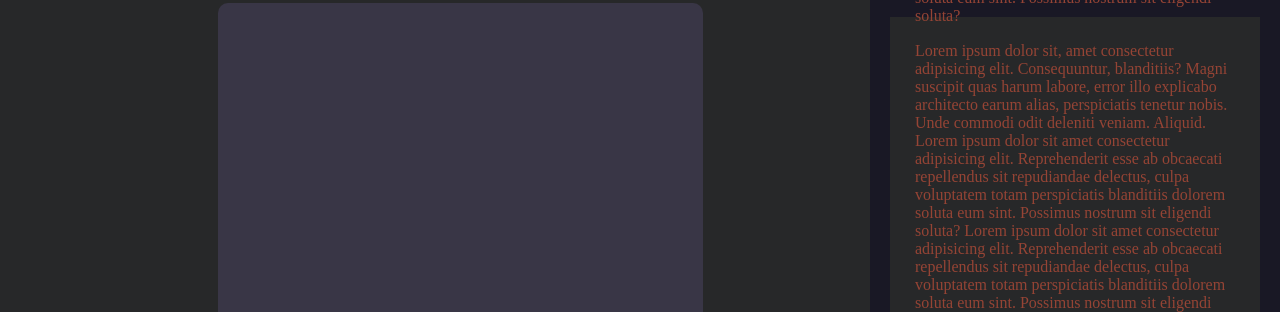
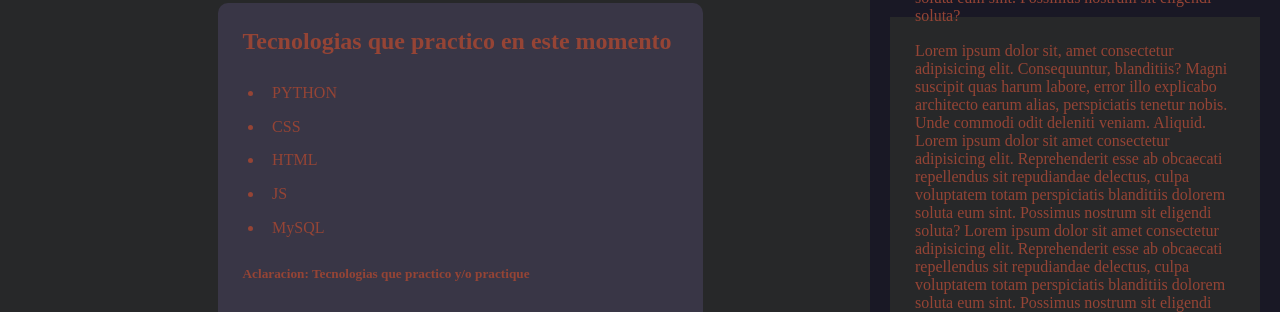
Before and after one commit to tulaangel289/tulaangel289.github.io, a plain HTML site: page index.html in a window 1280 px wide. Shown: the part 488-800 px from the top of the page. Drawn offline with Linux system fonts and the light colour scheme.

Commit message:
Agregue texto a uno de los contenedores del sections

```diff
--- a/index.html
+++ b/index.html
@@ -19,7 +19,17 @@
                     <a href=""></a>
                 </ul>
             </div>
-            <div class="cont2abs2"></div>
+            <div class="cont2abs2">
+                <h1>Tecnologias que practico en este momento</h1>
+                <ul class="tecnologias">
+                    <li>PYTHON</li>
+                    <li>CSS</li>
+                    <li>HTML</li>
+                    <li>JS</li>
+                    <li>MySQL</li>
+                </ul>
+                <h5>Aclaracion: Tecnologias que practico y/o practique</h5>
+            </div>
         </div>
         <div class="cont1">
             <div>Lorem ipsum dolor sit amet consectetur adipisicing elit. Reprehenderit esse ab obcaecati repellendus sit repudiandae delectus, culpa voluptatem totam perspiciatis blanditiis dolorem soluta eum sint. Possimus nostrum sit eligendi soluta? Lorem ipsum dolor sit amet consectetur adipisicing elit. Reprehenderit esse ab obcaecati repellendus sit repudiandae delectus, culpa voluptatem totam perspiciatis blanditiis dolorem soluta eum sint. Possimus nostrum sit eligendi soluta? Lorem ipsum dolor sit amet consectetur adipisicing elit. Reprehenderit esse ab obcaecati repellendus sit repudiandae delectus, culpa voluptatem totam perspiciatis blanditiis dolorem soluta eum sint. Possimus nostrum sit eligendi soluta? Lorem ipsum dolor sit amet consectetur adipisicing elit. Reprehenderit esse ab obcaecati repellendus sit repudiandae delectus, culpa voluptatem totam perspiciatis blanditiis dolorem soluta eum sint. Possimus nostrum sit eligendi soluta?</div>
--- a/styles.css
+++ b/styles.css
@@ -58,7 +58,6 @@ header{
 }
 
 .cont2 .cont2abs2{
-    display: flex;
     flex: 2;
     padding: 25px;
     position: absolute;
@@ -81,6 +80,22 @@ header{
     margin-top: 50%;
     left: 30px;
     font-size: xx-large;
+    color: #954435;
+}
+
+.cont2abs2 h1{
+    color: #954435;
+}
+.tecnologias{
+    color: #954435;
+    padding: 5%;
+}
+
+.tecnologias li{
+    padding: 2%;
+}
+
+.cont2abs2 h5{
     color: #954435;
 }
 
```
